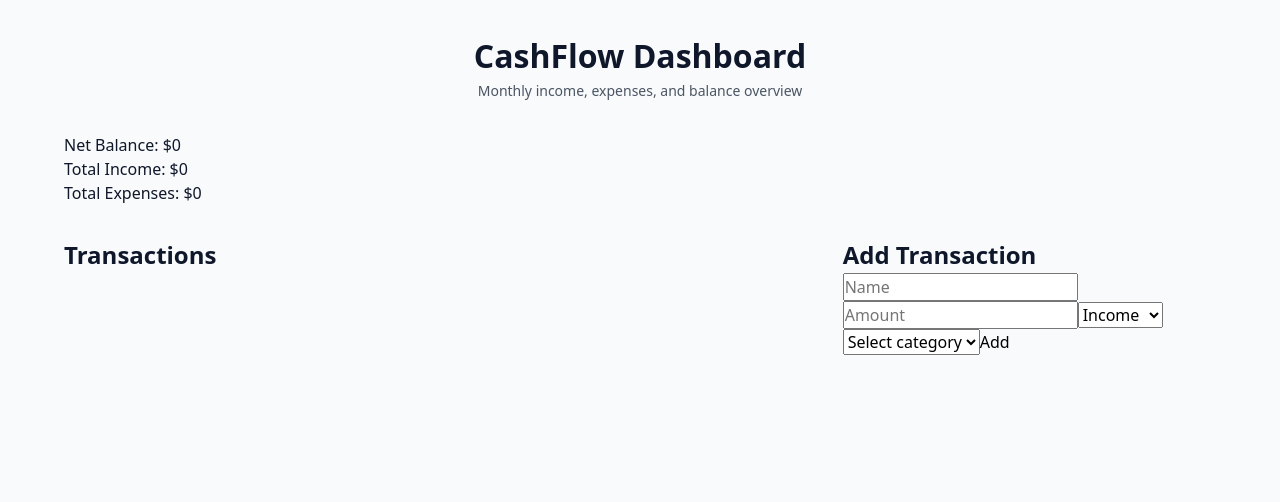
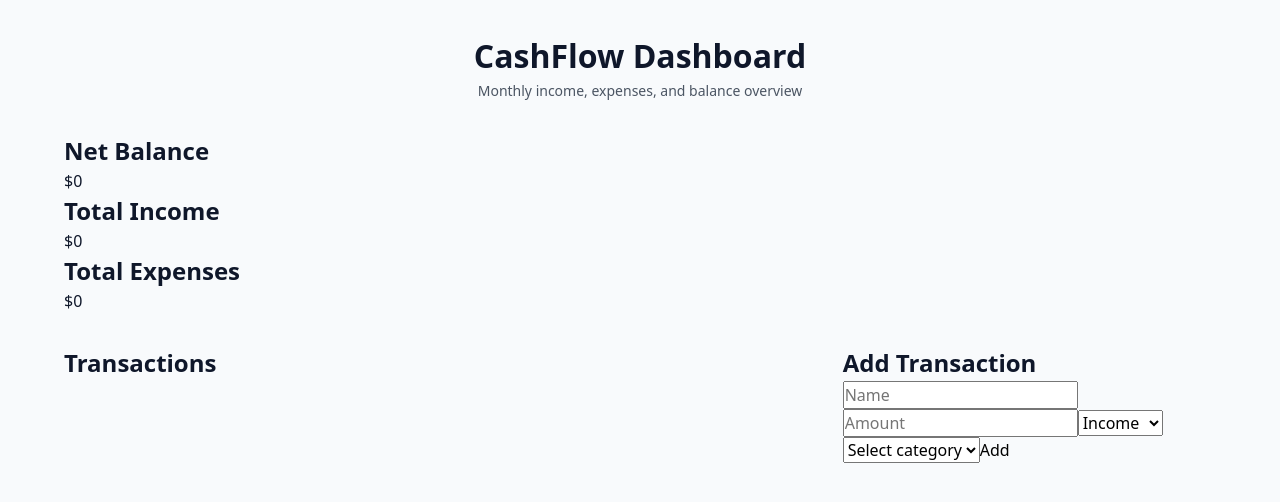
Before and after one commit to Brijsunil2/cashflow-simulator, a React (Vite) app in the folder frontend/: page / in a window 1280 px wide. Shown: the top 502 px of the page. Built offline with nearby package versions, Linux system fonts and the light colour scheme.

Commit message:
refactor: update card summary section for styling

```diff
--- a/frontend/src/components/SummaryCard/SummaryCard.jsx
+++ b/frontend/src/components/SummaryCard/SummaryCard.jsx
@@ -1,10 +1,21 @@
+import "./SummaryCard.scss";
+
 const SummaryCard = ({ totalIncome, totalExpenses, netBalance }) => {
   return (
-    <div>
-      <p>Net Balance: ${netBalance}</p>
-      <p>Total Income: ${totalIncome}</p>
-      <p>Total Expenses: ${totalExpenses}</p>
-    </div>
+    <section className="summary-card">
+      <div className="card card--balance">
+        <h2 className="card__label">Net Balance</h2>
+        <p className="card__value">${netBalance}</p>
+      </div>
+      <div className="card card--income">
+        <h2 className="card__label">Total Income</h2>
+        <p className="card__value">${totalIncome}</p>
+      </div>
+      <div className="card card--expenses">
+        <h2 className="card__label">Total Expenses</h2>
+        <p className="card__value">${totalExpenses}</p>
+      </div>
+    </section>
   );
 };
 
--- a/frontend/src/styles/abstracts/_mixins.scss
+++ b/frontend/src/styles/abstracts/_mixins.scss
@@ -19,14 +19,6 @@
   white-space: nowrap;
 }
 
-/* Card base */
-@mixin card {
-  background: $color-surface;
-  border: 1px solid $color-border;
-  border-radius: $radius-md;
-  box-shadow: $shadow-sm;
-}
-
 @mixin respond($size) {
   $breakpoint: map-get($breakpoints, $size);
 
```
Also changed, not shown: frontend/src/components/SummaryCard/SummaryCard.scss (added).
